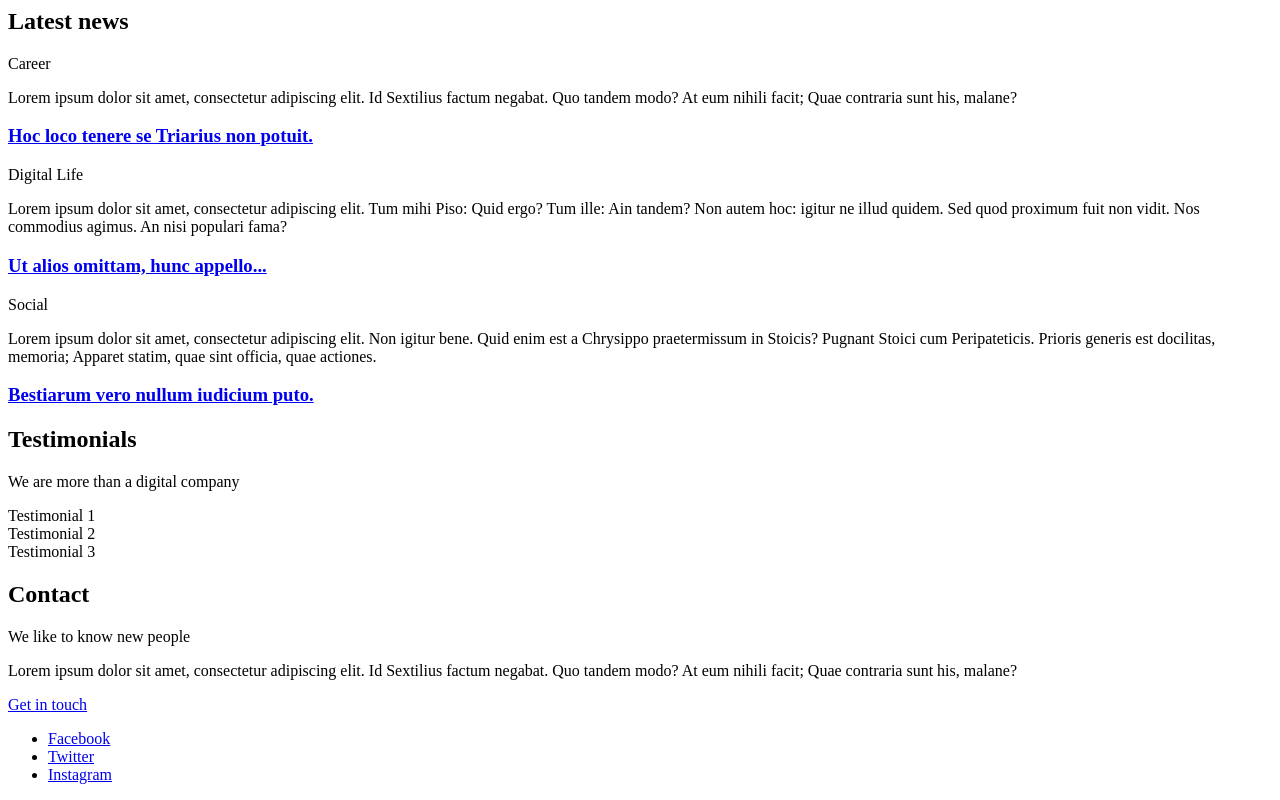
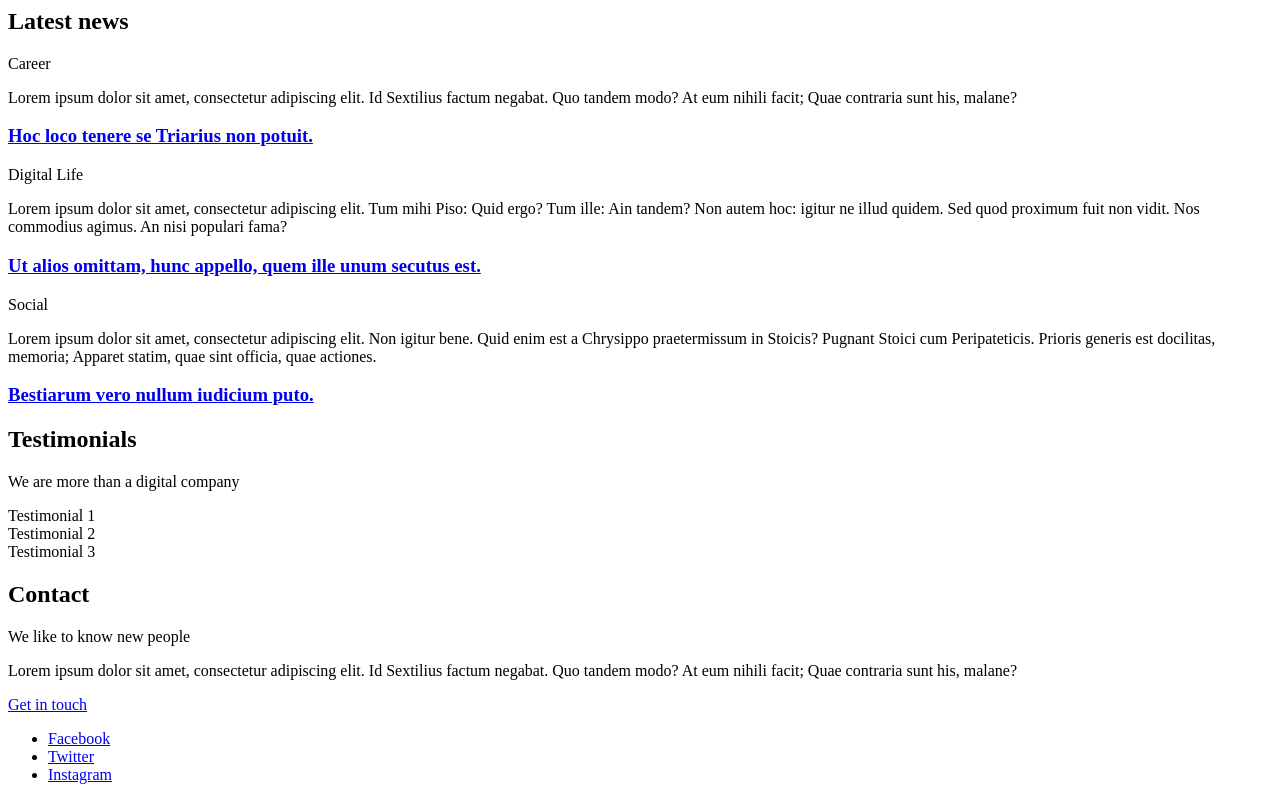
Before and after one commit to DUNCORIR/alx-frontend, a plain HTML site: page 0x00-html_advanced/24-index.html in a window 1280 px wide. Shown: the part 1338-2138 px from the top of the page. Drawn offline with Linux system fonts and the light colour scheme.

Commit message:
List the links

```diff
--- a/0x00-html_advanced/24-index.html
+++ b/0x00-html_advanced/24-index.html
@@ -116,7 +116,7 @@
             <article>
               <p>Digital Life</p>
               <p>Lorem ipsum dolor sit amet, consectetur adipiscing elit. Tum mihi Piso: Quid ergo? Tum ille: Ain tandem? Non autem hoc: igitur ne illud quidem. Sed quod proximum fuit non vidit. Nos commodius agimus. An nisi populari fama?</p>
-              <h3><a href="#">Ut alios omittam, hunc appello...</a></h3>
+              <h3><a href="#">Ut alios omittam, hunc appello, quem ille unum secutus est.</a></h3>
             </article>
             <article>
               <p>Social</p>
```
